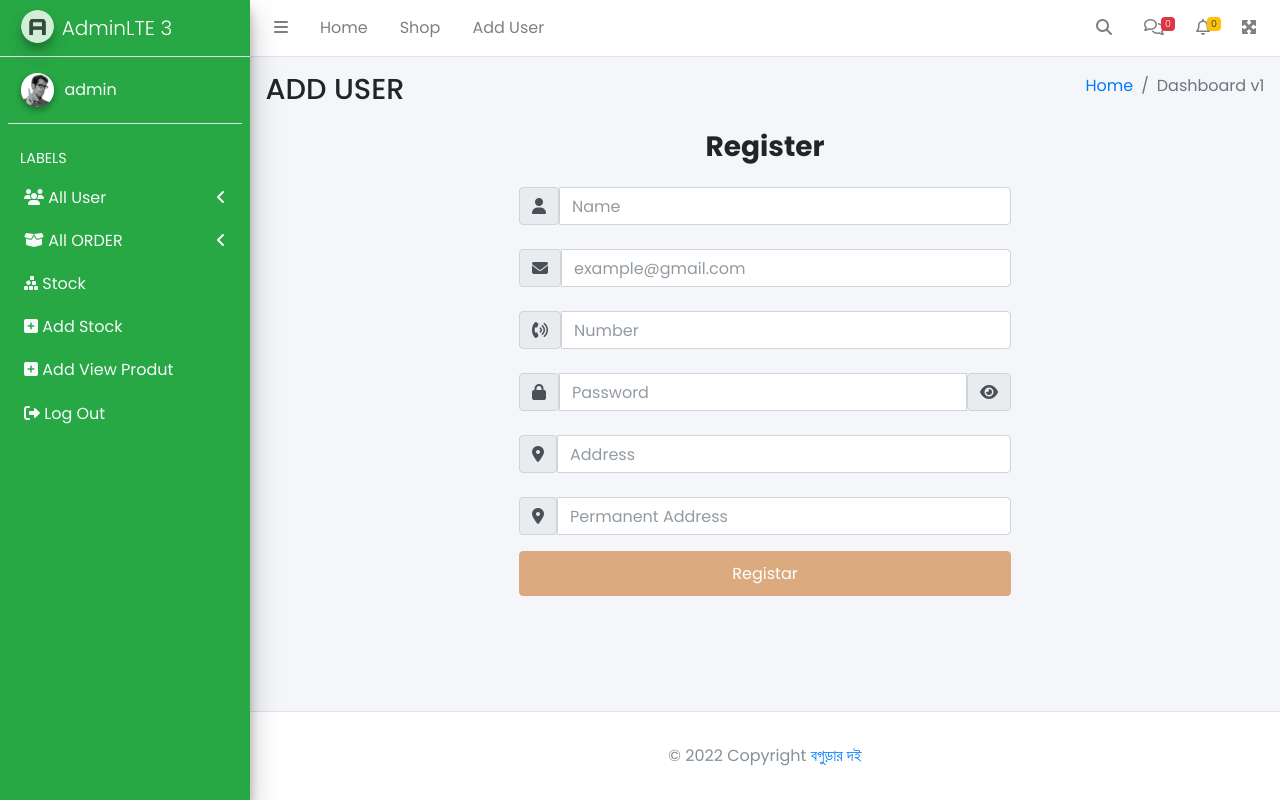
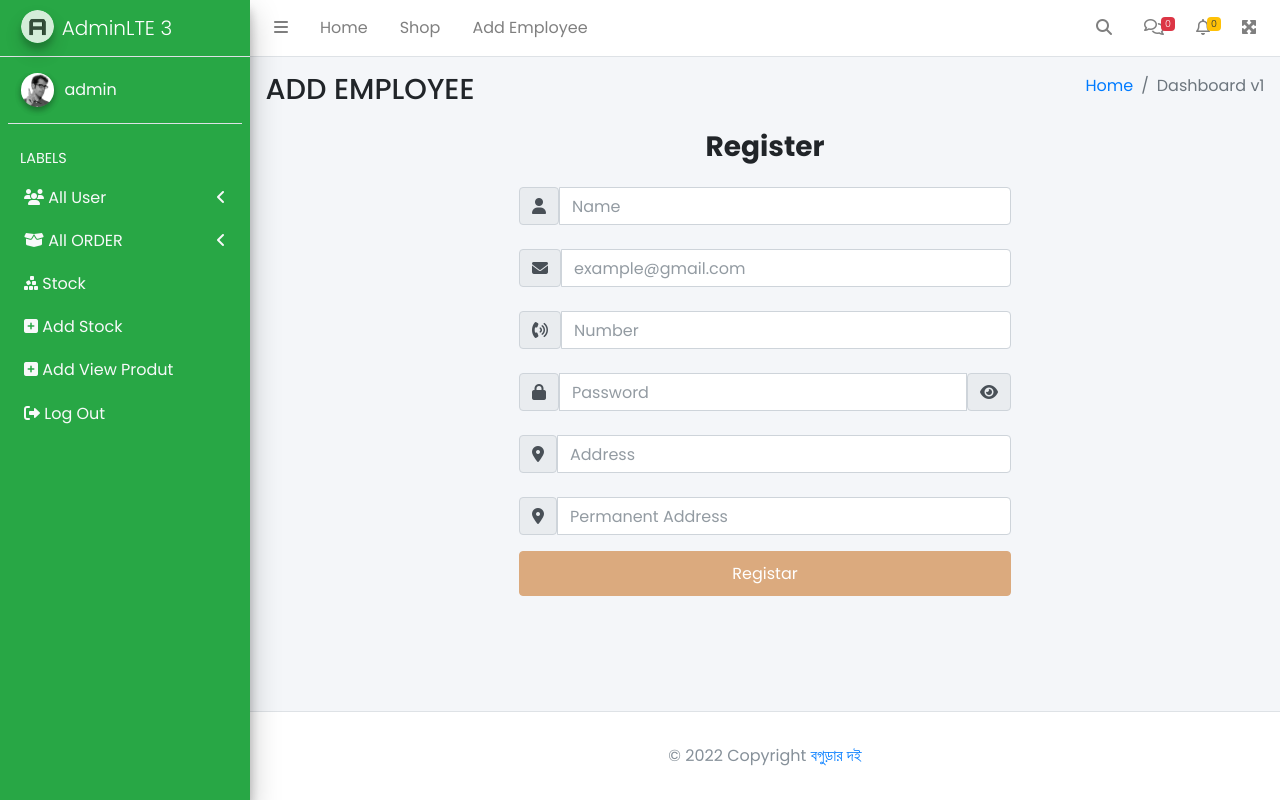
Before and after one commit to AbdurNur/Bogura_Doi, a PHP site: page /dashbord/admin_registration.php in a window 1280 px wide. Run offline with PHP 8.4, Linux system fonts and the light colour scheme; the visitor is signed in with stand-in values (Sample User, id 1); data that the repository does not hold is empty; some libraries are stand-ins or nearby versions.

Commit message:
some file update

```diff
--- a/contact.php
+++ b/contact.php
@@ -14,7 +14,7 @@ include "top_nav.php"
 
     <section class="bg-light vh-100">
         <div class="container py-5">
-            <div class="row d-flex align-items-center justify-content-center">
+            <div class="row d-flex align-items-center justify-content-center mt-5">
 
                 <!--Grid column-->
                 <div class="col-md-6">
--- a/dashbord/admin_registration.php
+++ b/dashbord/admin_registration.php
@@ -27,7 +27,7 @@ include "left_nav.php";
 
       <div class="row mb-2">
         <div class="col-sm-6">
-          <h1 class="m-0">ADD USER </h1>
+          <h1 class="m-0">ADD EMPLOYEE </h1>
 
         </div><!-- /.col -->
         <div class="col-sm-6">
--- a/dashbord/top_nav.php
+++ b/dashbord/top_nav.php
@@ -36,7 +36,7 @@
        <a href="shop.php" class="nav-link">Shop</a>
      </li>
      <li class="nav-item d-none d-sm-inline-block">
-       <a href="admin_registration.php" class="nav-link">Add User</a>
+       <a href="admin_registration.php" class="nav-link">Add Employee</a>
      </li>
 
    </ul>
--- a/function/add_stock_process.php
+++ b/function/add_stock_process.php
@@ -1,18 +1,6 @@
 <?php
 
     if(isset($_POST["add_product"]) && !empty($_POST["add_product"])){
-
-
-
-
-
-
-
-        // echo "<pre>";
-        // print_r($_POST);
-        // echo "</pre>";
-        // exit;
-
 
                 $table         = "stock";
 
@@ -27,8 +15,6 @@
 
                 //  call function add data validation
                 $add_data_validation =   Add_validation();
-
-
 
 
                 if($add_data_validation->status == "success"){
@@ -50,7 +36,6 @@
                             $product_name_code=get_data($table,$where,$cloums);
 
                             if($product_name_code){
-
 
 
                                     $quantity           = $product_name_code->quantity;
@@ -84,6 +69,9 @@
                             $_SESSION["message"]  = 'Product Name is Invalid';
 
                         }
+                }else{
+                    $_SESSION["error"]   = true;
+                    $_SESSION["message"] = "Field not must be empty !";
                 }
     }
 
--- a/function/add_view_product_proccess.php
+++ b/function/add_view_product_proccess.php
@@ -38,14 +38,10 @@
                 // Get image file extension
                 $file_extension = pathinfo($_FILES["product_img"]["name"], PATHINFO_EXTENSION);
 
-
-
                 // Validate file input to check if is not empty
                 if (! file_exists($_FILES["product_img"]["tmp_name"])) {
                     $_SESSION["error"]    = true;
                     $_SESSION["message"]  = 'Choose image file to upload.';
-
-
 
                 } // Validate file input to check if is with valid extension
                 else if (! in_array($file_extension, $allowed_image_extension)) {
@@ -65,7 +61,6 @@
                 else if ($width > "500" || $height > "500") {
                     $_SESSION["error"]    = true;
                     $_SESSION["message"]  = 'Image dimension should be within 500X500';
-
 
                 } else {
                     $target   = "../assets/images./". $image_name;
@@ -96,29 +91,17 @@
                             $_SESSION["message"]  = $store_data->message;
                         }
 
-
-
                     } else {
                         $_SESSION["error"]    = true;
                         $_SESSION["message"]  = 'Problem in uploading image files';
-
-
                     }
                 }
-
-
-
+            }else{
+                $_SESSION["error"]   = true;
+                $_SESSION["message"] = "Field not must be empty !";
             }
 
-
-
-
-
-
-
     }
-
-
 
     // create a function for add product data validation
         function Add_stock_validation(){
@@ -184,8 +167,8 @@
             }
 
             if($error){
-                $response     = (object)[
-                "status"   => "error",
+                $response      = (object)[
+                "status"       => "error",
                 ];
 
                 return $response;
--- a/function/registration_process.php
+++ b/function/registration_process.php
@@ -101,6 +101,7 @@ function registration_validation(){
         if (preg_match("/^(?:\+88|88)?(01[3-9]\d{8})$/", $number)){
             $_SESSION['form_field']['password']     =   $_POST['password'];
         }else{
+
             $_SESSION["error_field"]["number"] = " THe number must be from Bangladeshi!";
         }
     }
@@ -113,7 +114,7 @@ function registration_validation(){
 
             $_SESSION['form_field']['password']     =   $_POST['password'];
         }else{
-
+             $error = true;
             $_SESSION["error_field"]["password"] =   "password length must have 8 charecter";
         }
     }
--- a/function/session_info.php
+++ b/function/session_info.php
@@ -2,7 +2,6 @@
 
 
 function session_message(){
-
 
     if(isset($_SESSION['error']) && $_SESSION['error'] == true){ ?>
             <div class="alert alert-danger" role="alert">
```
